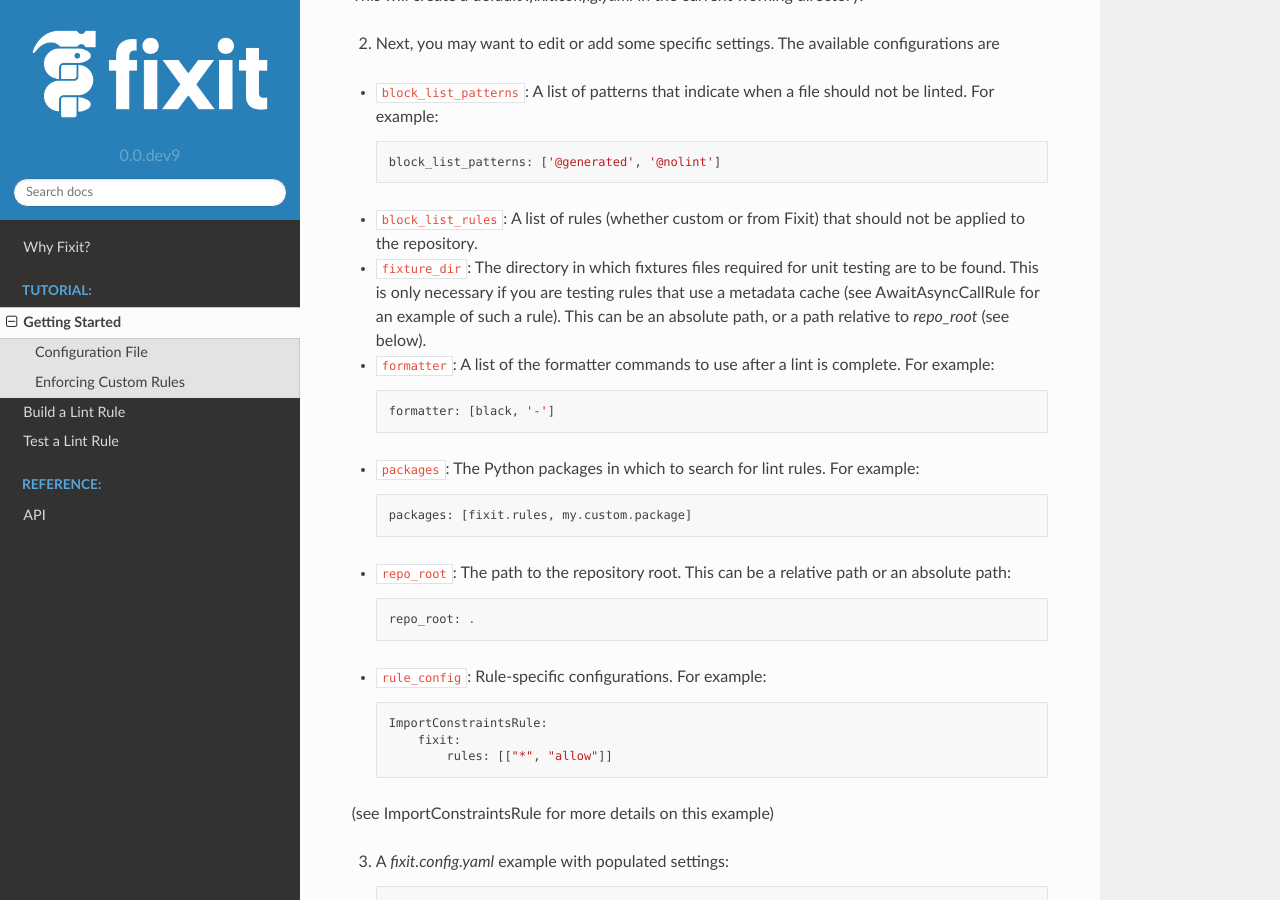
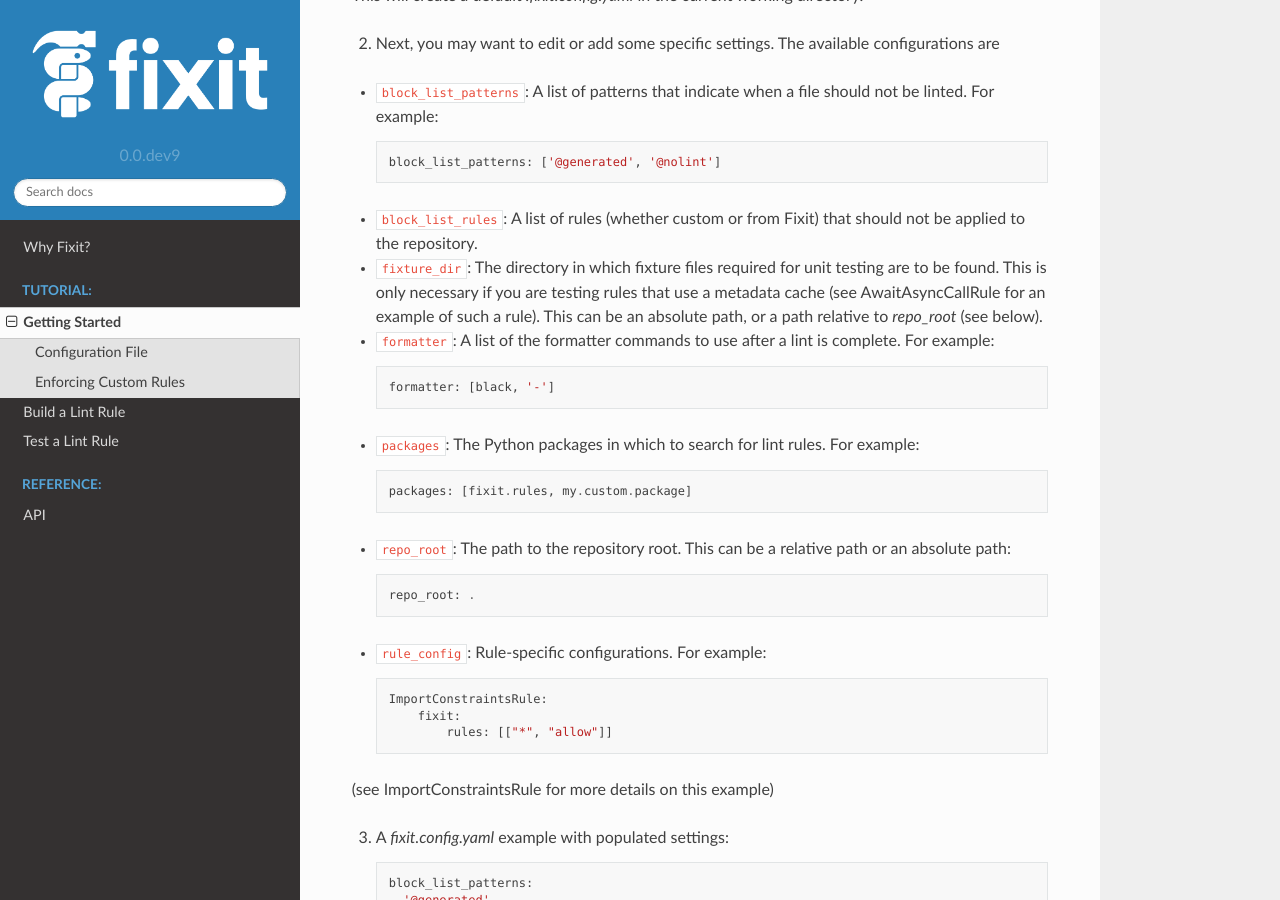
Before and after one commit to Instagram/Fixit, a Sphinx documentation site: the page built from docs/source/getting_started.rst, in a window 1280 px wide and 900 px high, scrolled down 407 px. Built offline with Sphinx 7.4.7 and the Read the Docs theme 2.0.0, drawn with Linux system fonts in a browser that asks for light colours.

Commit message:
Update docs/source/getting_started.rst
Zsolt fix

Co-authored-by: Zsolt Dollenstein <zsol.zsol@gmail.com>

```diff
--- a/docs/source/getting_started.rst
+++ b/docs/source/getting_started.rst
@@ -22,7 +22,7 @@ This will create a default `.fixit.config.yaml` in the current working directory
     block_list_patterns: ['@generated', '@nolint']
 
 - ``block_list_rules``: A list of rules (whether custom or from Fixit) that should not be applied to the repository.
-- ``fixture_dir``: The directory in which fixtures files required for unit testing are to be found. This is only necessary if you are testing rules that use a metadata cache (see :ref:`AwaitAsyncCallRule` for an example of such a rule). This can be an absolute path, or a path relative to `repo_root` (see below).
+- ``fixture_dir``: The directory in which fixture files required for unit testing are to be found. This is only necessary if you are testing rules that use a metadata cache (see :ref:`AwaitAsyncCallRule` for an example of such a rule). This can be an absolute path, or a path relative to `repo_root` (see below).
 - ``formatter``: A list of the formatter commands to use after a lint is complete. For example::
 
     formatter: [black, '-']
```
